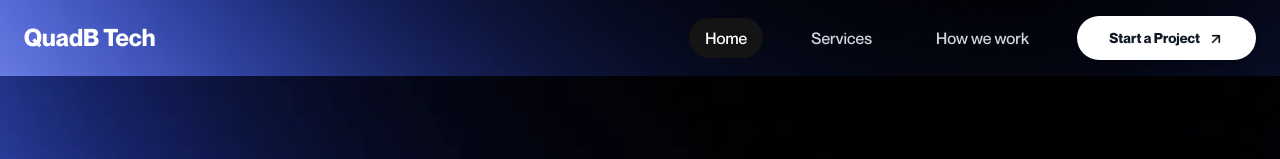
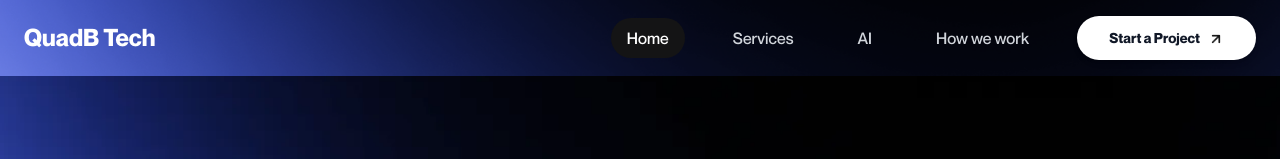
Before and after one commit to qtech-internal/qtech-new, a Next.js app: page / in a window 1280 px wide. Shown: the top 159 px of the page. Built offline with nearby package versions, Linux system fonts and the light colour scheme; no server answers.

Commit message:
initial code 4

```diff
--- a/src/components/Footer.tsx
+++ b/src/components/Footer.tsx
@@ -3,7 +3,7 @@ import Link from 'next/link'
 export default function Footer() {
   return (
     <footer className="px-4 sm:px-6 pb-2 sm:pb-4">
-      <div className="max-w-7xl mx-auto">
+      <div className="mx-auto max-w-[84rem]">
         <div className="bg-[#141414] rounded-2xl sm:rounded-3xl p-6 sm:p-8 lg:p-12">
           <div className="flex flex-col lg:flex-row justify-between items-start gap-8 lg:gap-12 mb-8 lg:mb-12">
             {/* Left Section - Company Info */}
--- a/src/components/Header.tsx
+++ b/src/components/Header.tsx
@@ -103,6 +103,16 @@ export default function Header() {
             Services
           </Link>
           <Link
+            href="/ai"
+            className={`transition-all duration-300 font-medium px-4 py-2 rounded-full ${
+              pathname === '/ai'
+                ? isScrolled ? 'text-white bg-gray-900' : 'text-white bg-[#141415]'
+                : isScrolled ? 'text-gray-700 hover:text-gray-900 hover:bg-gray-200' : 'text-gray-300 hover:text-white hover:bg-white/10'
+            }`}
+          >
+            AI
+          </Link>
+          <Link
             href="/how-we-work"
             className={`transition-all duration-300 font-medium px-4 py-2 rounded-full ${
               pathname === '/how-we-work'
@@ -205,6 +215,20 @@ export default function Header() {
             </Link>
 
             <Link
+              href="/ai"
+              className={`flex items-center px-4 py-3 rounded-xl transition-all duration-200 ${
+                pathname === '/ai'
+                  ? 'text-white bg-white/20 shadow-lg backdrop-blur-sm'
+                  : 'text-gray-200 hover:text-white hover:bg-white/10 hover:shadow-md hover:translate-x-1'
+              }`}
+            >
+              <svg className="w-5 h-5 mr-3" fill="none" stroke="currentColor" viewBox="0 0 24 24">
+                <path strokeLinecap="round" strokeLinejoin="round" strokeWidth={2} d="M9.663 17h4.673M12 3v1m6.364 1.636l-.707.707M21 12h-1M4 12H3m3.343-5.657l-.707-.707m2.828 9.9a5 5 0 117.072 0l-.548.547A3.374 3.374 0 0014 18.469V19a2 2 0 11-4 0v-.531c0-.895-.356-1.754-.988-2.386l-.548-.547z" />
+              </svg>
+              AI
+            </Link>
+
+            <Link
               href="/how-we-work"
               className={`flex items-center px-4 py-3 rounded-xl transition-all duration-200 ${
                 pathname === '/how-we-work'
```
